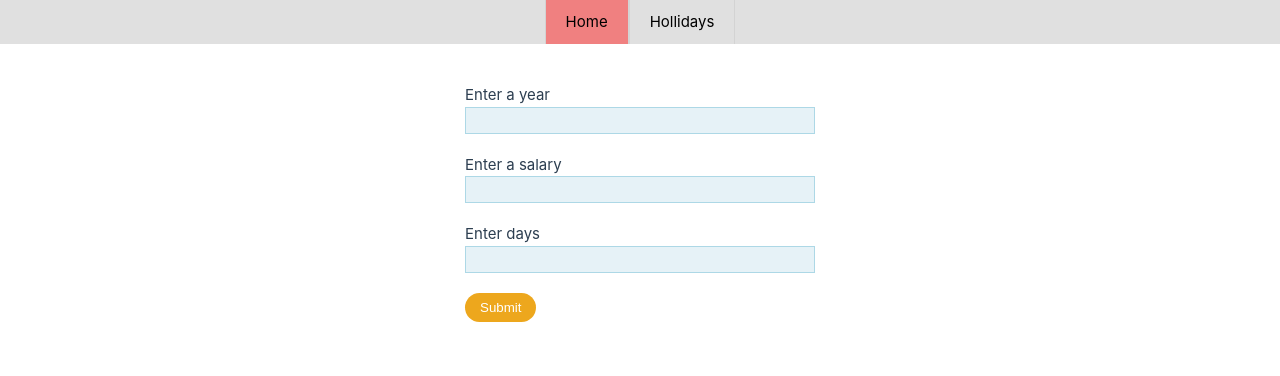
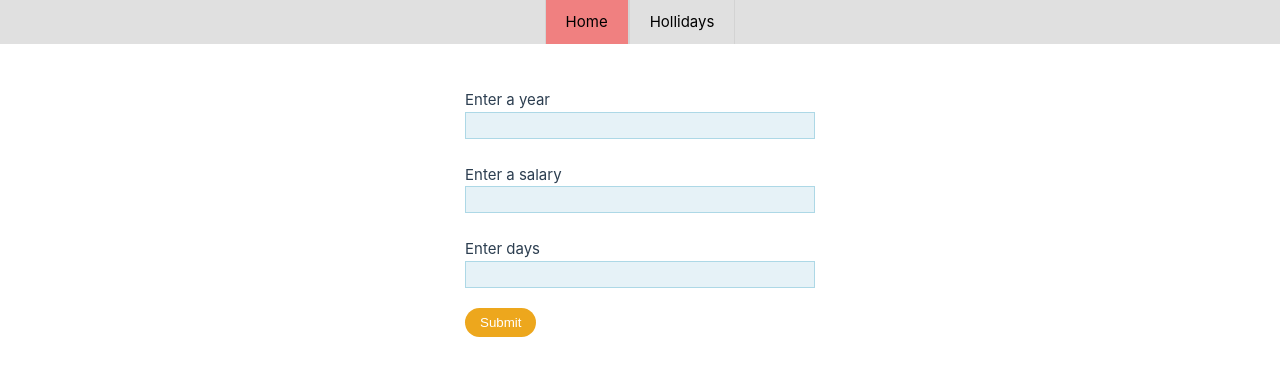
Before and after one commit to Arturas1989/HolidayPayPro, a Vue app: page / in a window 1280 px wide. Shown: the top 376 px of the page. Built offline with nearby package versions, Linux system fonts and the light colour scheme.

Commit message:
updated error styles

```diff
--- a/src/components/ErrorMessage.vue
+++ b/src/components/ErrorMessage.vue
@@ -13,10 +13,12 @@
 <style>
   span{
     min-height: 20px;
+    width: fit-content;
     color: red;
     font-size: 12px;
     display: flex;
     align-items: flex-end;
+    margin-bottom: 5px;
   }
   p{
     vertical-align: bottom;
```
